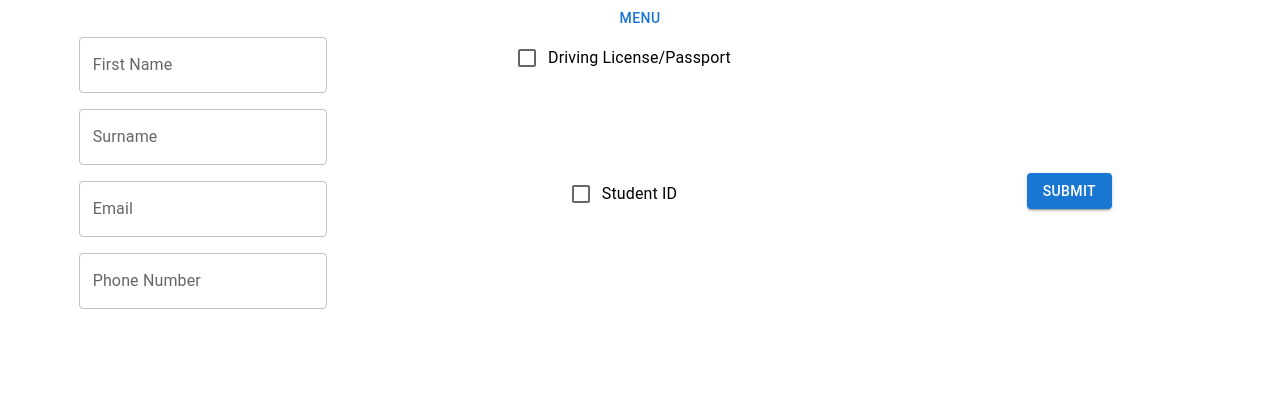
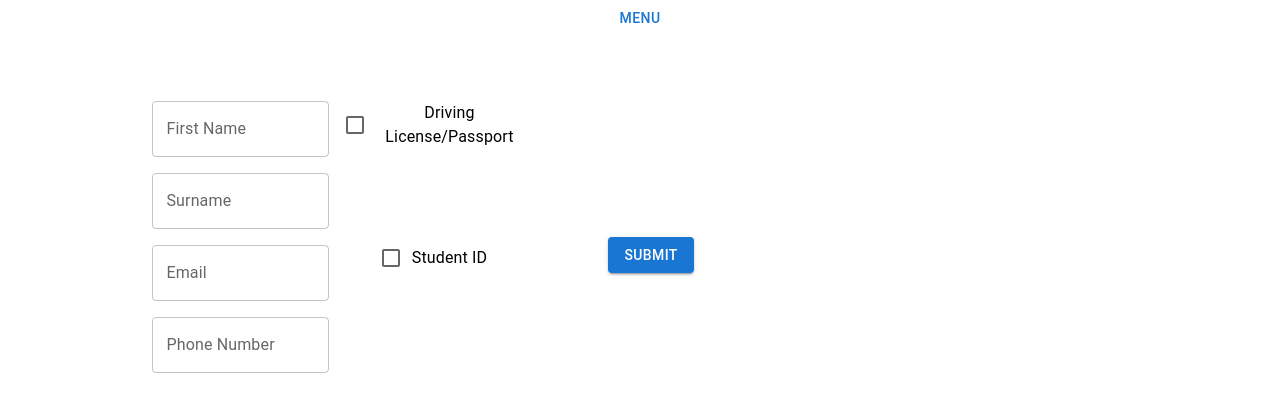
Before and after one commit to chalkenic/2022-LTP-moove-onboarding-project, a React (Create React App) app in the folder moove-admin-app/client/: page /tenantCheckForm in a window 1280 px wide. Shown: the top 412 px of the page. Built offline with nearby package versions, Linux system fonts and the light colour scheme.

Commit message:
Centered form inside page's div

```diff
--- a/moove-admin-app/client/src/pages/TenantForm.jsx
+++ b/moove-admin-app/client/src/pages/TenantForm.jsx
@@ -5,7 +5,11 @@ const TenantForm = ({ setCurrentPage }) => {
   useEffect(() => {
     setCurrentPage("TenantForm");
   });
-  return <div><TenantCheckForm/></div>;
+
+  return <div style={{backgroundColor:'white', display: 'flex',  justifyContent:'center', alignItems:'center', width: '900px',
+  height: '400px'}}>
+  <TenantCheckForm/>
+</div>
 };
 
 export default TenantForm;
```
